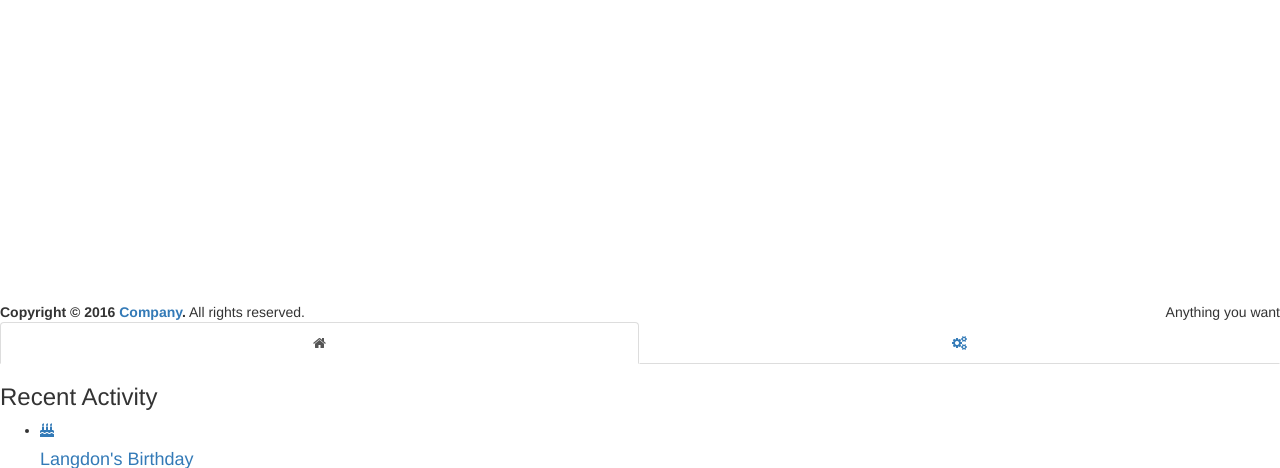
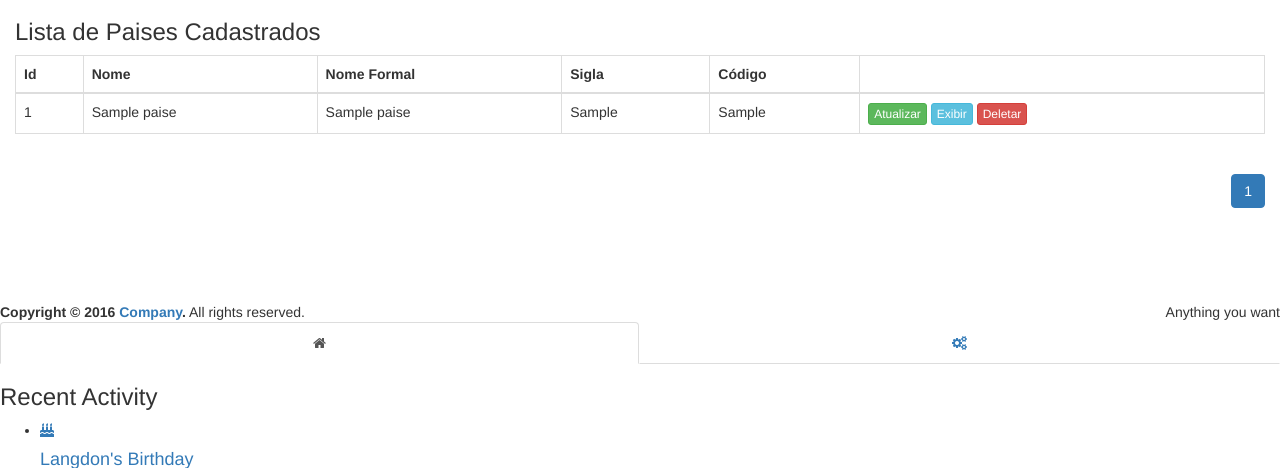
Before and after one commit to wowanamatsu/gecamp-sic, a Django app: page /paises/ in a window 1280 px wide. Shown: the part 672-1140 px from the top of the page. Run offline with Django 3.2, Linux system fonts and the light colour scheme; a user stored in the database is signed in; tables that the repository leaves empty hold one stand-in row (values such as "Sample post"); some libraries are stand-ins or nearby versions.

Commit message:
Configurando estilos css do cadastro de paises.

```diff
--- a/sic/templates/application.html
+++ b/sic/templates/application.html
@@ -209,10 +191,10 @@ desired effect
               <!-- Menu Footer-->
               <li class="user-footer">
                 <div class="pull-left">
-                  <a href="#" class="btn btn-default btn-flat">Profile</a>
+                  <a href="#" class="btn btn-default btn-flat">Perfil</a>
                 </div>
                 <div class="pull-right">
-                  <a href="#" class="btn btn-default btn-flat">Sign out</a>
+                  <a href="{% url 'logout' %}" class="btn btn-default btn-flat">Sair</a>
                 </div>
               </li>
             </ul>
@@ -262,13 +251,13 @@ desired effect
         <li class="active"><a href="#"><i class="fa fa-link"></i> <span>Link</span></a></li>
         <li><a href="#"><i class="fa fa-link"></i> <span>Another Link</span></a></li>
         <li class="treeview">
-          <a href="#"><i class="fa fa-link"></i> <span>Multilevel</span>
+          <a href="#"><i class="fa fa-link"></i> <span>CADASTROS</span>
             <span class="pull-right-container">
                 <i class="fa fa-angle-left pull-right"></i>
               </span>
           </a>
           <ul class="treeview-menu">
-            <li><a href="#">Link in level 2</a></li>
+            <li><a href="{% url 'paises' %}">Paises</a></li>
             <li><a href="#">Link in level 2</a></li>
           </ul>
         </li>
--- a/sic/templates/paises/index.html
+++ b/sic/templates/paises/index.html
@@ -2,9 +2,15 @@
 
 {% block content %}
 
-<h2>Paises Cadastrados</h2>
-
-<table class="table">
+<div class="row">
+    <div class="col-md-12">
+        <div class="box">
+            <div class="box-header with-border">
+                <h3 class="box-title">Lista de Paises Cadastrados</h3>
+            </div>
+            <!-- /.box-header -->
+            <div class="box-body">
+                <table class="table table-bordered">
                     <thead>
                     <tr>
                         <th>Id</th>
@@ -12,7 +18,7 @@
                         <th>Nome Formal</th>
                         <th>Sigla</th>
                         <th>Código</th>
-            <th>Ações</th>
+                        <th></th>
                     </tr>
                     </thead>
 
@@ -25,34 +31,48 @@
                         <td>{{ pais.sigla }}</td>
                         <td>{{ pais.codigo }}</td>
                         <td>
-                    <a href="{% url 'atualizar_pais' pais.id %}">Atualizar</a>
-                    <a href="{% url 'exibir_pais' pais.id %}">Exibir</a>
-                    <a href="{% url 'deletar_pais' pais.id %}">Deletar</a>
+                            <a class="btn btn-xs btn-success" href="{% url 'atualizar_pais' pais.id %}">Atualizar</a>
+                            <a class="btn btn-xs btn-info" href="{% url 'exibir_pais' pais.id %}">Exibir</a>
+                            <a class="btn btn-xs btn-danger" href="{% url 'deletar_pais' pais.id %}">Deletar</a>
                         </td>
                     </tr>
                     {% endfor %}
                     </tbody>
                 </table>
-
-<ul class="pagination">
+            </div>
+            <!-- /.box-body -->
+            <div class="box-footer clearfix">
+                <nav aria-label="Page navigation">
+                    <ul class="pagination pull-right">
                         {% if paises.has_previous %}
-        <a class="page-link" href="?page=1"> << </a>
-        <a class="page-link" href="?page={{ paises.previous_page_number }}"> < </a>
+                        <li>
+                            <a href="?page=1"> << </a>
+                            <a href="?page={{ paises.previous_page_number }}"> < </a>
+                        </li>
                         {% endif %}
 
                         {% for num in paises.paginator.page_range %}
                         {% if paises.number == num %}
-                <li class="page-item"><a class="page-link page-current" href="?page={{num}}">{{ num }}</a></li>
+                        <li class="active"><a href="?page={{num}}">{{ num }}</a></li>
                         {% elif num > paises.number|add:-4 and num < paises.number|add:4 %}
-                <li class="page-item"><a class="page-link" href="?page={{num}}">{{ num }}</a></li>
+                        <li><a class="page-link" href="?page={{num}}">{{ num }}</a></li>
                         {% endif %}
                         {% endfor %}
 
                         {% if paises.has_next %}
-        <a class="page-link" href="?page={{ paises.next_page_number }}"> > </a>
-        <a class="page-link" href="?page={{ paises.paginator.num_pages }}"> >> </a>
+                        <li>
+                            <a href="?page={{ paises.next_page_number }}">
+                                >
+                            </a>
+                            <a href="?page={{ paises.paginator.num_pages }}"> >> </a>
+                        </li>
                         {% endif %}
                     </ul>
-<hr>
-<a href="{% url 'cadastrar_pais' %}">Novo Cadastro</a>
+                </nav>
+            </div>
+        </div>
+        <!-- /.box -->
+    </div>
+</div>
+
 {% endblock %}
--- a/sic/views/paises.py
+++ b/sic/views/paises.py
@@ -10,7 +10,7 @@ from ..forms import PaisForm
 def paises(request):
     paises = Pais.objects.all()
 
-    paginator = Paginator(paises, 10)
+    paginator = Paginator(paises, 8)
 
     page = request.GET.get('page')
 
```
Also changed, not shown: other parts of sic/templates/application.html (+29 -41 lines), sic/forms/formPais.py (+7 -0 lines), sic/templates/paises/_form.html (+30 -10 lines), sic/templates/paises/exibir.html (+33 -7 lines). Lines whose indentation alone changed are shown as unchanged.
